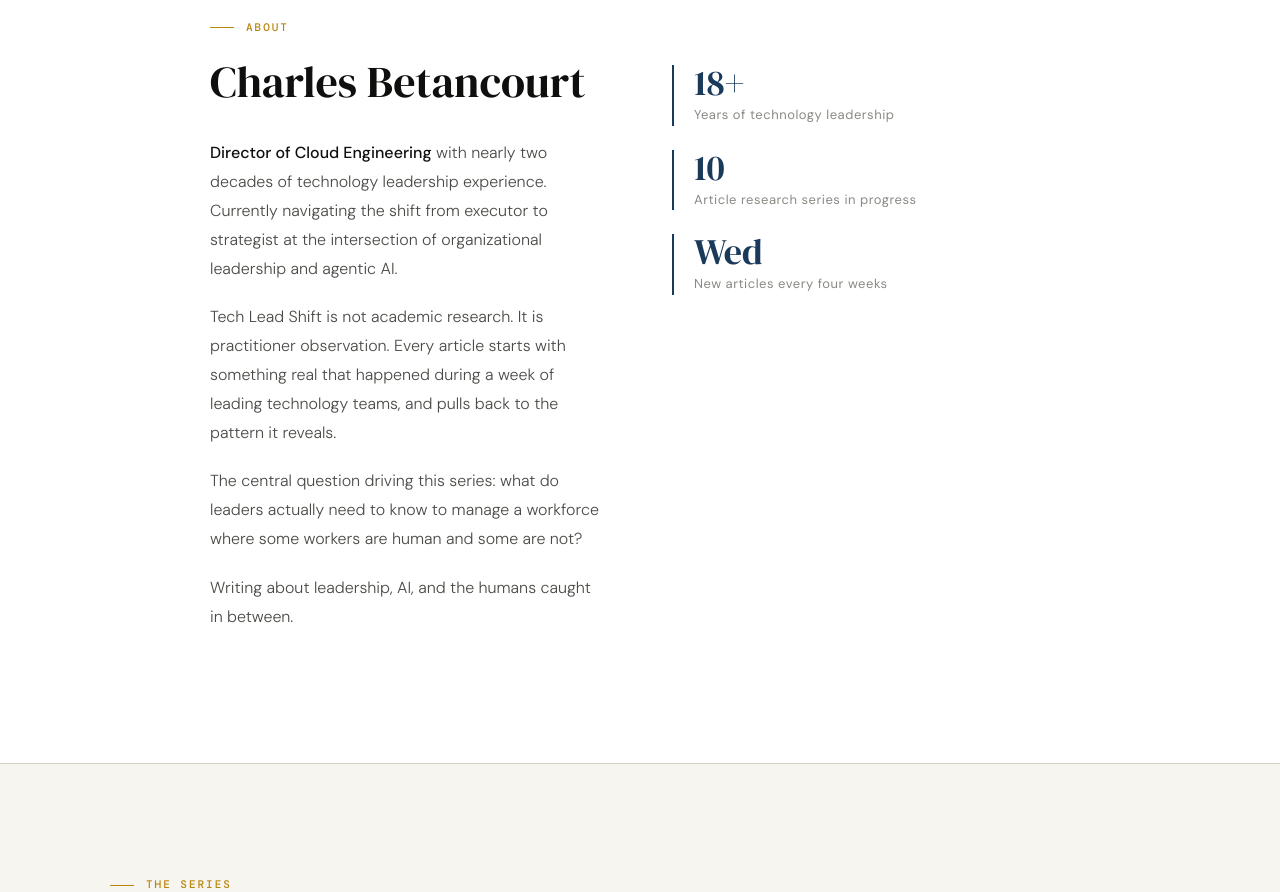
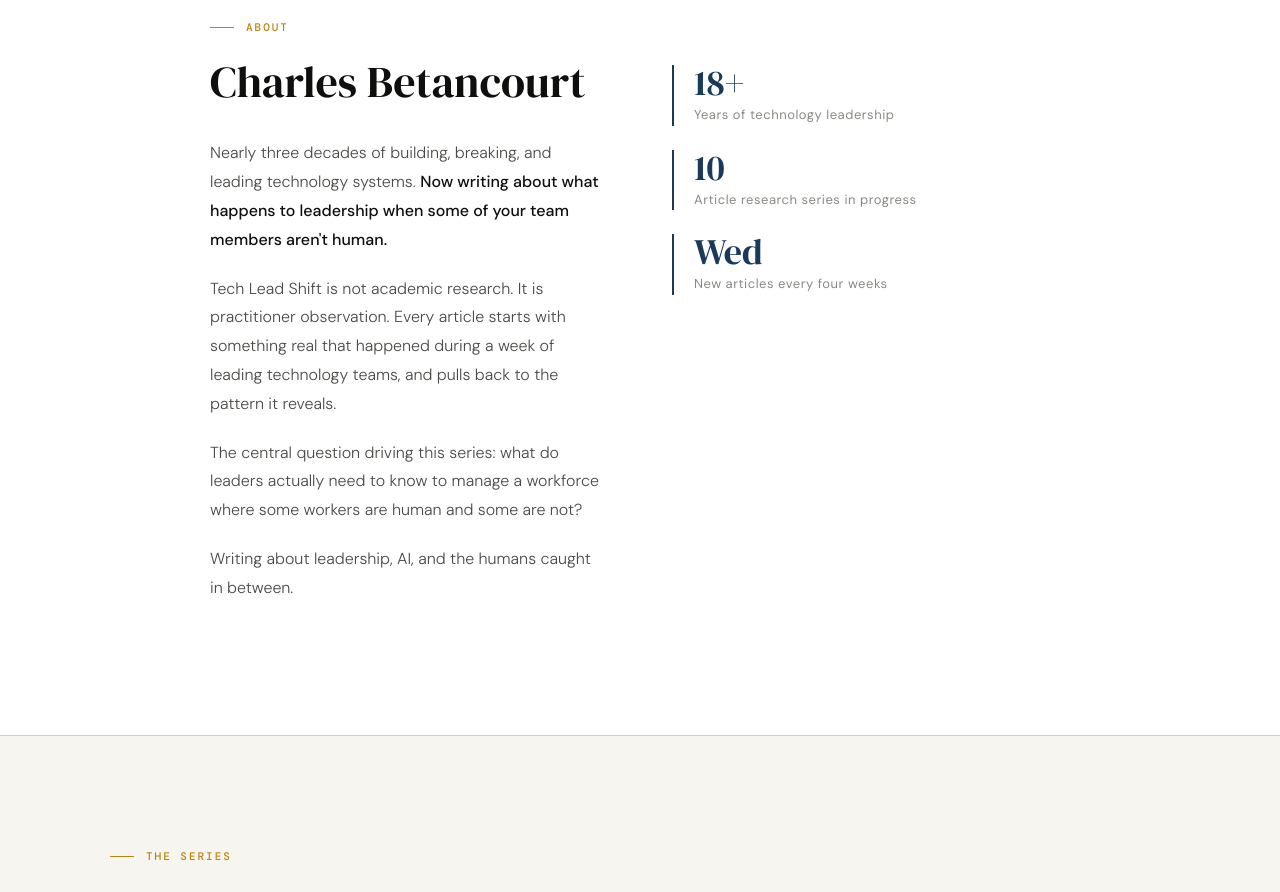
Before and after one commit to cotibllc/websites, a Next.js app in the folder techleadshift/: page / in a window 1280 px wide. Shown: the part 1140-2032 px from the top of the page. Built offline with nearby package versions, Linux system fonts and the light colour scheme; no server answers.

Commit message:
changed paragraph under Charles Betancourt

```diff
--- a/techleadshift/app/page.tsx
+++ b/techleadshift/app/page.tsx
@@ -203,9 +203,7 @@
               <h2 className="section-headline">Charles Betancourt</h2>
               <div className="about-body">
                 <p>
-                  <strong>Director of Cloud Engineering</strong> with nearly two decades of technology
-                  leadership experience. Currently navigating the shift from executor to strategist at
-                  the intersection of organizational leadership and agentic AI.
+                  Nearly three decades of building, breaking, and leading technology systems. <strong>Now writing about what happens to leadership when some of your team members aren't human.</strong>
                 </p>
                 <p>
                   Tech Lead Shift is not academic research. It is practitioner observation. Every
```
